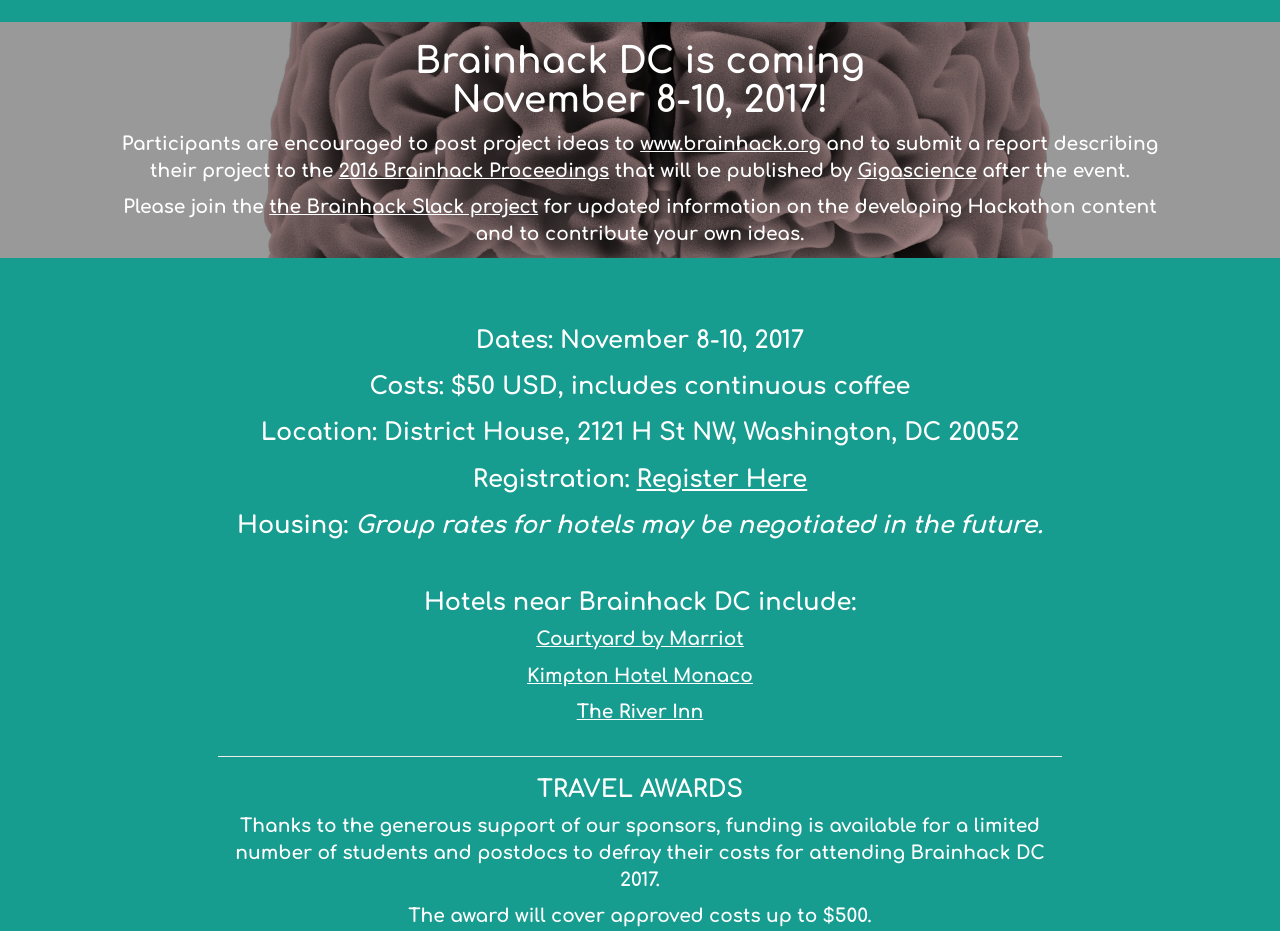
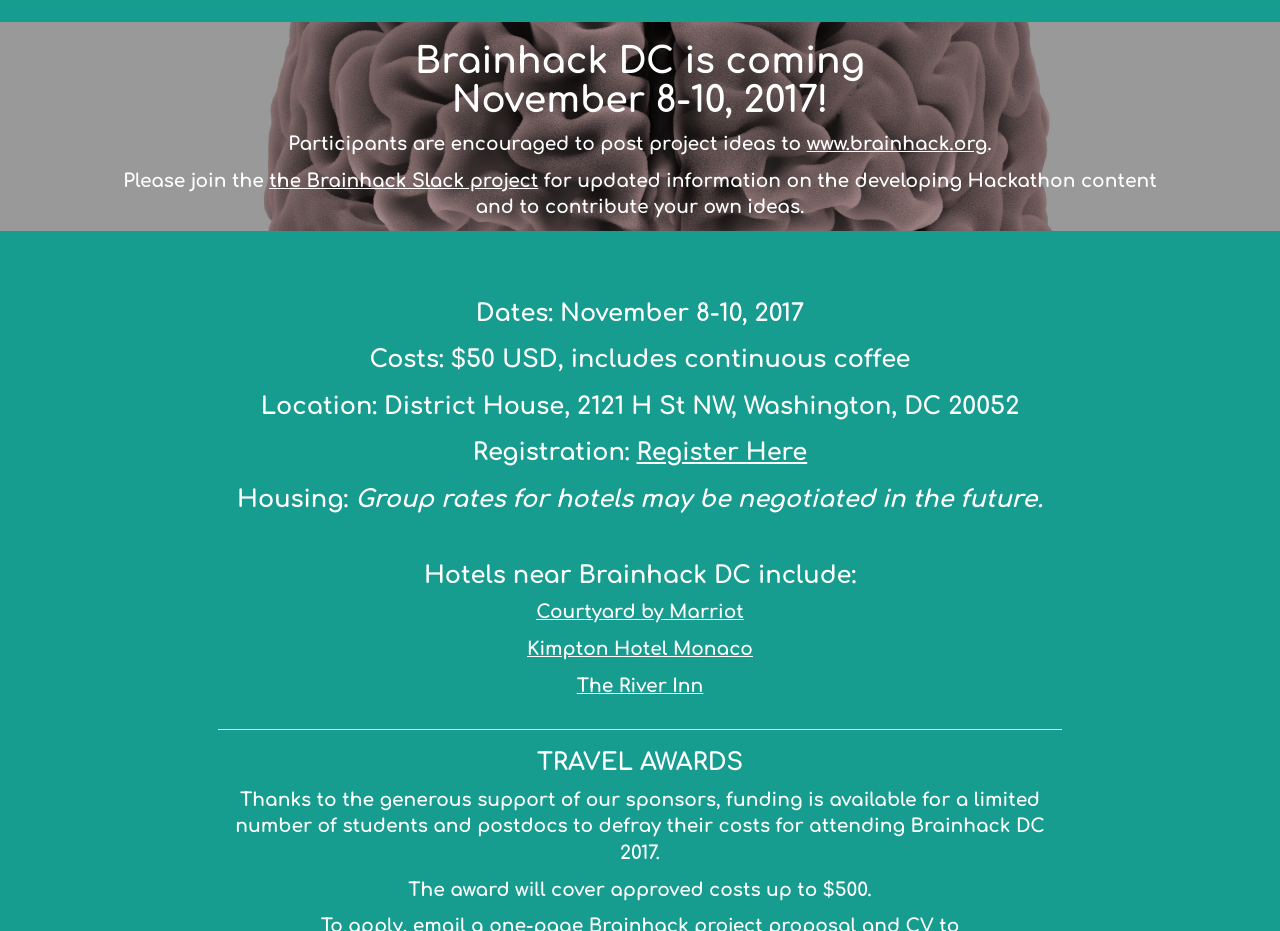
Before and after one commit to awalensky/DC2017-master, a plain HTML site: page index.html in a window 1280 px wide. Shown: the part 1140-2071 px from the top of the page. Drawn offline with Linux system fonts and the light colour scheme.

Commit message:
Update index.html

```diff
--- a/index.html
+++ b/index.html
@@ -151,7 +151,7 @@
                 November 8-10, 2017!</h1>
                 <p></p>
 
-                <p>Participants are encouraged to post project ideas to <a href="http://www.brainhack.org/submission.html">www.brainhack.org</a> and to submit a report describing their project to the <a href="http://www.brainhack.org/proceedings_2016.html">2016 Brainhack Proceedings</a> that will be published by <a href="https://gigasciencejournal.com">Gigascience</a> after the event.</p>
+                <p>Participants are encouraged to post project ideas to <a href="http://www.brainhack.org/submission.html">www.brainhack.org</a>.</p>
 
                 <p>Please join the <a href="https://brainhack-slack-invite.herokuapp.com/">the Brainhack Slack project</a> for updated information on the developing Hackathon content and to contribute your own ideas.</p>
             <!-- </div> -->
```
